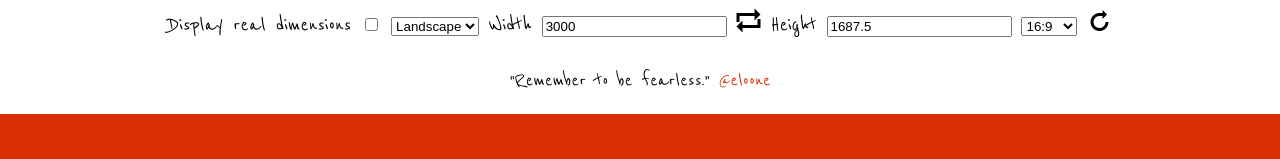
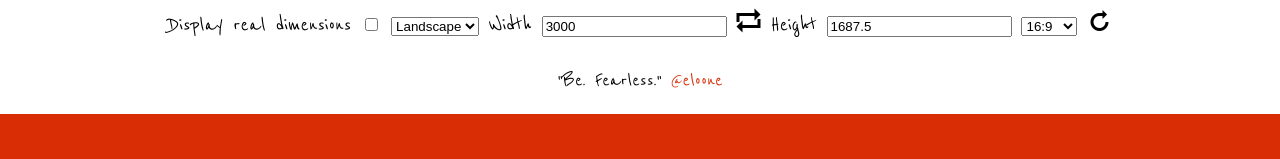
Before and after one commit to eloone/image-ratio, a plain HTML site: page index.html in a window 1280 px wide. Shown: the part 140-299 px from the top of the page. Drawn offline with Linux system fonts and the light colour scheme; files whose address does not match are found by name.

Commit message:
Fix the truth

```diff
--- a/index.html
+++ b/index.html
@@ -3,7 +3,7 @@
 This app allows to calculate image dimensions against a ratio.
 It is used by image hackers to calculate their preferred dimensions before they paint their images.
 Image is copyrighted to @eloone. Please do not use without mentioning credits.
-By all means, "Remember to be fearless."
+By all means, "Be. Fearless."
 -->
 <!DOCTYPE html>
 <html>
@@ -40,14 +40,14 @@ By all means, "Remember to be fearless."
 	<span title="Reset values to default" onclick="reset()" class="icon-reload-alt button"></span>
 </div>
 <div class="frame">
-	<p class="caption">"Remember to be fearless." <a target="_blank" href="https://twitter.com/eloone">@eloone</a></p>
+	<p class="caption">"Be. Fearless." <a target="_blank" href="https://twitter.com/eloone">@eloone</a></p>
 	<img id="img" src="fearless.svg"/>
 </div>
 
 <script type="text/javascript">
 // Seriously you want a framework for this?
 // Are you freaking kidding me !!!?
-// Leave me alone. :)
+// Let javascript be.
 
 function onKeyUp(keyCode) {
 	if (keyCode === 13) {
```
